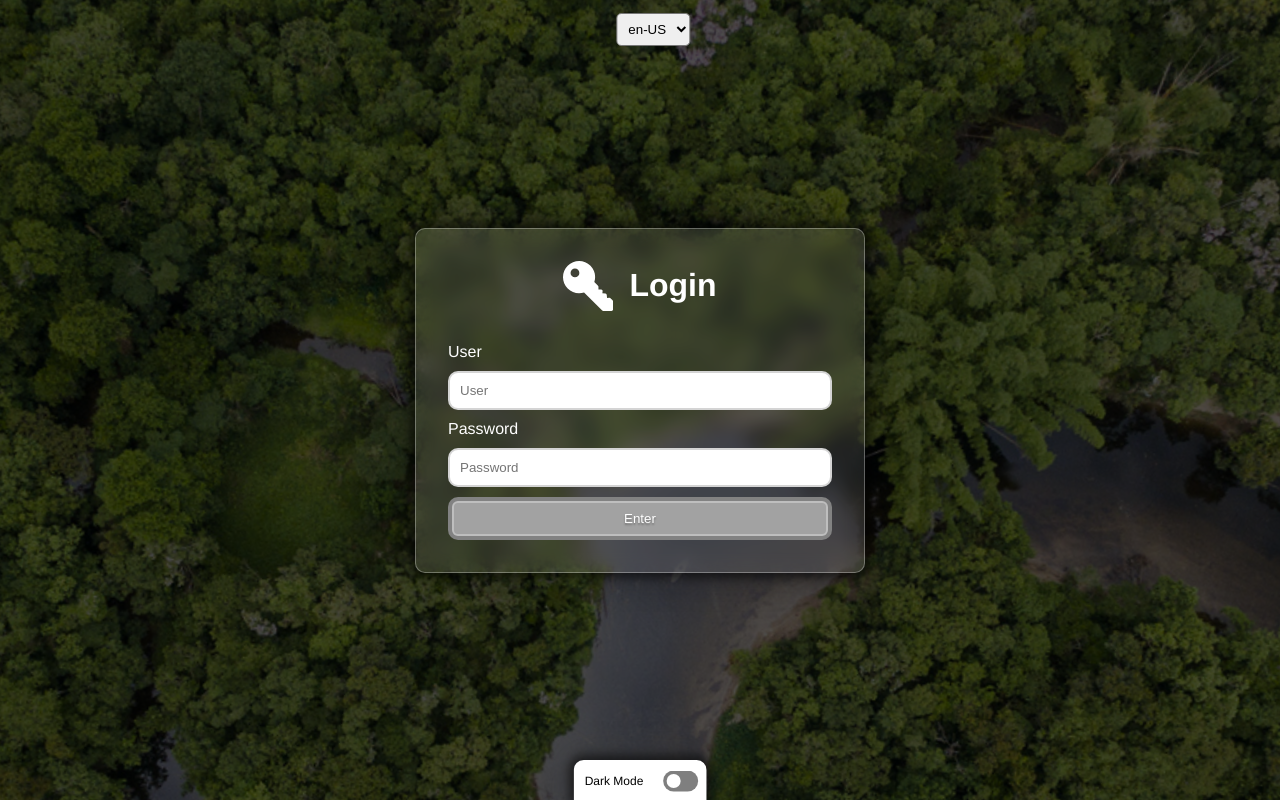
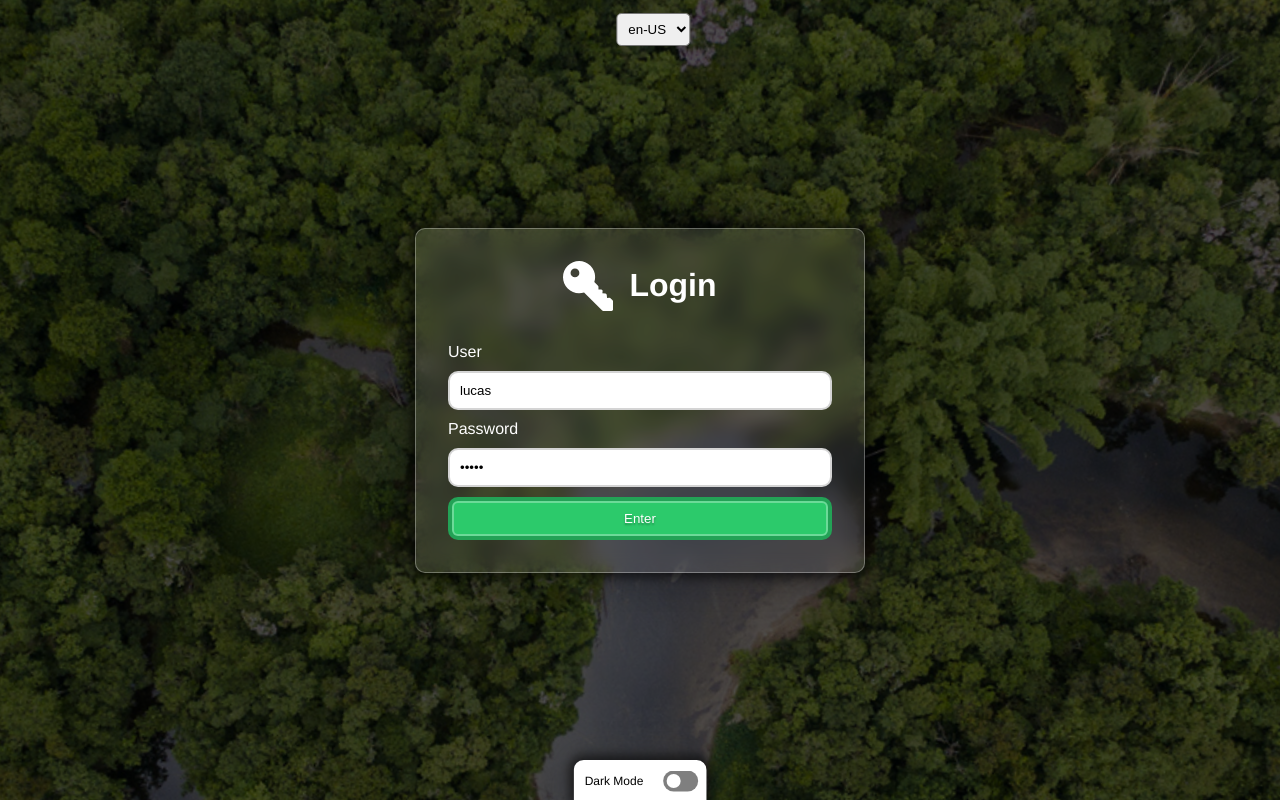
Before and after one commit to lucasferreiralimax/chat-vue, a Vue app: page /login in a window 1280 px wide. Built offline with nearby package versions, Linux system fonts and the light colour scheme.

Commit message:
add login example

```diff
--- a/src/views/Login.vue
+++ b/src/views/Login.vue
@@ -31,8 +31,8 @@ export default {
   data() {
     DarkMode
     return {
-      pass: '',
-      user: ''
+      pass: 'lucas',
+      user: 'lucas'
     }
   },
   methods: {
```
